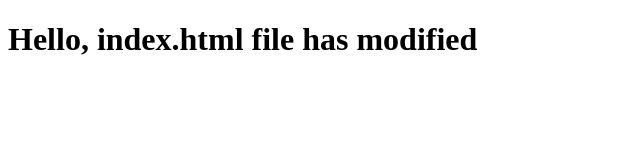
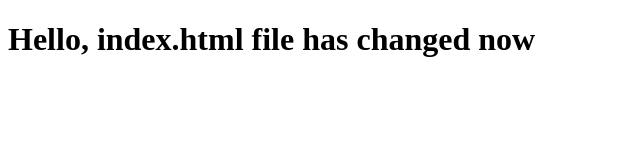
Before and after one commit to Rakeshsivagouni/sample-build, a plain HTML site: page index.html in a window 1280 px wide. Shown: the whole page, without its empty margins (0-640 px from the left). Drawn offline with Linux system fonts and the light colour scheme.

Commit message:
file changed

```diff
--- a/index.html
+++ b/index.html
@@ -5,6 +5,6 @@
     <title>My Simple Webpage</title>
 </head>
 <body>
-    <h1>Hello, index.html file has modified</h1>
+    <h1>Hello, index.html file has changed now</h1>
 </body>
 </html>
```
